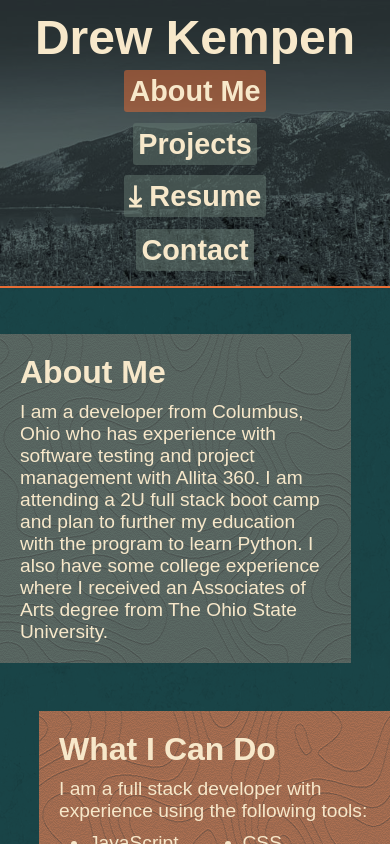
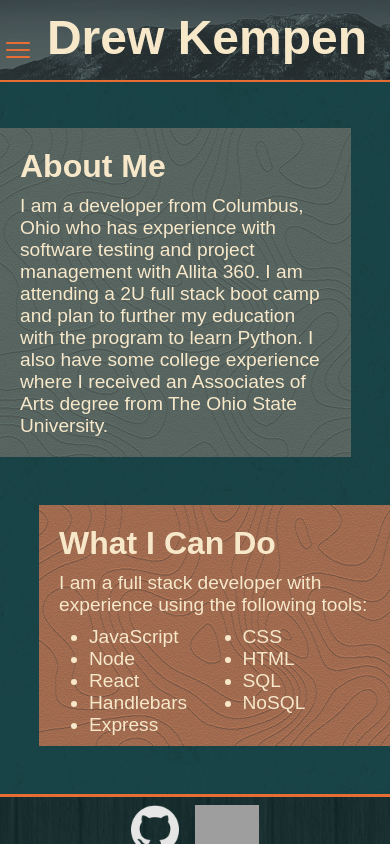
Before and after one commit to dkempen98/drew-kempen-react-portfolio, a React (Create React App) app in the folder my-app/: page / in a window 390 px wide. Shown: the top 844 px of the page. Built offline with nearby package versions, Linux system fonts and the light colour scheme; grey boxes are pictures that could not be loaded; the HTML template or start-up script is replaced by a standard one.

Commit message:
Add mobile user features and hover animations for descriptions of projects

```diff
--- a/my-app/src/App.css
+++ b/my-app/src/App.css
@@ -113,6 +113,12 @@ li {
   flex-direction: row;
 }
 
+.nav-toggle {
+  display: none;
+}
+
+
+
 .nav-items{
   margin: 2rem 2rem 2rem 0;
 }
@@ -124,11 +130,31 @@ li {
   text-decoration: none;
   font-size: 1.5em;
   font-weight: bold;
+  position: relative;
+  z-index: 1;
 }
 
-.nav-text:hover{
+.nav-text::after {
+  content: '';
+  position: absolute;
+  top: 0;
+  left: 0;
+  border-radius: 3px;
+  width: 100%;
+  height: 100%;
   background-color: var(--color-two);
+
+  z-index: -1;
+  transform: scale(0);
+  transform-origin: bottom right;
+  transition: transform 250ms;
 }
+
+.nav-text:hover::after{
+  transform: scale(1);
+  transform-origin: top left;
+}
+
 
 .current{
   background-color: var(--color-two-transparent);
@@ -219,15 +245,57 @@ footer {
   border-radius: 10px;
 }
 
+.image-container {
+  position: relative;
+}
+
 .project-image {
   width: 400px;
   height: 400px;
   box-shadow: black .5rem .5rem .6rem 0rem;
   border-radius: 10px;
+  transition: 150ms ease-in-out;
 }
 
-.project-image:hover {
+
+.image-desc {
+  position: absolute;
+  top: 0;
+  margin-top: 1.5rem;
+  z-index: 1;
+}
+.image-desc li{
+  color: transparent;
+  list-style-type: square;
+  padding-right: 1rem;
+  transition: color 100ms 75ms;
+}
+
+.image-desc::after{
+  content: '';
+  position: absolute;
+  top: -0.25rem;
+  left: 0;
+  bottom: -0.25rem;
+  width: 100%;
+  background-color: var(--color-three);
+  z-index: -1;
+
+  transform: scaleX(0);
+  transform-origin: left;
+  transition: transform 250ms ease-in-out;
+}
+
+.image-container:hover .image-desc::after{
+  transform: scaleX(1)
+}
+
+.image-container:hover .project-image {
   opacity: .4;
+}
+
+.image-container:hover .image-desc li {
+  color: var(--text-color);
 }
 
 .project-footer {
@@ -270,6 +338,8 @@ footer {
 #scroll-right:hover {
   cursor: pointer;
 }
+
+
 
 #contact-form {
   display: flex;
@@ -319,7 +389,7 @@ footer {
   background-color: #d6c9af;
 }
 
-@media (max-width:1050px) {
+@media (max-width:1100px) {
   .about-1,
   .about-2 {
     width: 90%;
@@ -333,6 +403,56 @@ footer {
     align-items: center;
   }
 
+
+  #nav-links {
+    display: none;
+  }
+
+  .nav-toggle:checked ~ #nav-links {
+    display: flex;
+  }
+
+  .nav-toggle-label {
+    position: absolute;
+    left: 0;
+    top: 0;
+    margin-left: 1rem;
+    height: 6.25rem;
+    display: flex;
+    align-items: center;
+  }
+
+  .nav-toggle-label span,
+  .nav-toggle-label span::before,
+  .nav-toggle-label span::after {
+    display: block;
+    background: var(--color-two);
+    height: 2px;
+    width: 1.5rem;
+    border-radius: 2px;
+    position: relative;
+
+  }
+
+  .nav-toggle-label span::before,
+  .nav-toggle-label span::after {
+    content: '';
+    position: absolute;
+  }
+
+  .nav-toggle-label span::before {
+    bottom: 7px;
+  }
+
+  .nav-toggle-label span::after {
+    top: 7px;
+  }
+
+  .nav-toggle:checked ~ #nav-links .nav-items .nav-text{
+    opacity: 1;
+    transition: opacity 150ms ease-in-out;
+  }
+
   #mtn-logo {
     display: none;
   }
@@ -342,12 +462,15 @@ footer {
   }
 }
 
-@media (max-width:600px) {
+@media (max-width:650px) {
   .project-image,
   .carousel-item {
     height: 250px;
     width: 250px;
     scroll-snap-align: start;
+  }
+  .nav-toggle-label {
+    margin-left: .4rem;
   }
   #carousel-container {
     min-height: 350px;
@@ -360,7 +483,7 @@ footer {
     margin: 0 0 5% 0;
   }
   #nav-title {
-    margin: 0 0 0 0;
+    margin: 0 0 0 1.5rem;
   }
   #nav-links {
     flex-direction: column;
--- a/my-app/src/components/NavItems.js
+++ b/my-app/src/components/NavItems.js
@@ -1,4 +1,4 @@
-import React, { useState } from 'react';
+import React from 'react';
 import logo from '../images/mtn-logo.png'
 import resume from './directory/drew-kempen-resume.pdf'
 
@@ -6,11 +6,15 @@ import resume from './directory/drew-kempen-resume.pdf'
 
 function NavList({ currentPage, changePage }) {
     return (
-            <div className="nav-container">
+            <nav className="nav-container">
                 <header id='nav-title'>
                     <img src={logo} alt='mountain logo' id='mtn-logo'></img>
                     <h1 id='title'>Drew Kempen</h1>
                 </header>
+                <input type={'checkbox'} class='nav-toggle' id='nav-toggle'></input>
+                <label for="nav-toggle" className='nav-toggle-label'>
+                    <span></span>
+                </label>
                 <ul id='nav-links'>
                     <li className="nav-items">
                         <a
@@ -45,8 +49,7 @@ function NavList({ currentPage, changePage }) {
                         </a>
                     </li>
                 </ul>
-            </div>
-
+            </nav>
       );
 }
 
--- a/my-app/src/components/pages/Projects.js
+++ b/my-app/src/components/pages/Projects.js
@@ -23,9 +23,17 @@ export default function Projects() {
                 <button id='scroll-left' onClick={moveLeft}>&#8610;</button>
                 <ul id='carousel'>
                     <li className='carousel-item'>
+                        <div className='image-container'>
                             <a href='https://github.com/G3TSN1P3D/glowing-broccoli' target={'_blank'}>
                                 <img className='project-image' src={slugger} alt='Baseball Base Logo'></img>
                             </a>
+                            <ul className='image-desc'>
+                                <li>MERN</li>
+                                <li>React</li>
+                                <li>MongoDB</li>
+                                <li>Apollo</li>
+                            </ul>
+                        </div>
                         <div className='project-footer'>
                             Stat Tracker
                             <a href='https://github.com/G3TSN1P3D/glowing-broccoli' target={'_blank'}>
@@ -34,11 +42,16 @@ export default function Projects() {
                         </div>
                     </li>
                     <li className='carousel-item'>
+                        <div className='image-container'>
                             <a href='https://congenial-potatoes.herokuapp.com/login' target={'_blank'}>
-                            <img className='project-image' src={bugTracker} alt='Bug Logo'>
-
-                            </img>
+                                <img className='project-image' src={bugTracker} alt='Bug Logo'></img>
+                                <ul className='image-desc'>
+                                    <li>SQL</li>
+                                    <li>Handlebars</li>
+                                    <li>Express</li>
+                                </ul>
                             </a>
+                        </div>
                         <div className='project-footer'>
                             Bug Tracker
                             <a href='https://github.com/IvanGoya/congenial-potato' target={'_blank'}>
@@ -47,9 +60,15 @@ export default function Projects() {
                         </div>
                     </li>
                     <li className='carousel-item'>
+                        <div className='image-container'>
                             <a href='https://dkempen98.github.io/weather-watcher/' target={'_blank'}>
                                 <img className='project-image' src={weather} alt='Weather Logo'></img>
+                                <ul className='image-desc'>
+                                    <li>API</li>
+                                    <li>Local Storage</li>
+                                </ul>
                             </a>
+                        </div>
                         <div className='project-footer'>
                             Weather Watcher
                             <a href='https://github.com/dkempen98/weather-watcher' target={'_blank'}>
@@ -58,9 +77,15 @@ export default function Projects() {
                         </div>
                     </li>
                     <li className='carousel-item'>
+                        <div className='image-container'>
                             <a href='https://dkempen98.github.io/Fully-Random-Password-Generator/' target={'_blank'}>
                                 <img className='project-image' src={lock} alt='Lock Logo'></img>
+                                <ul className='image-desc'>
+                                    <li>JavaScript</li>
+                                    <li>Input Validation</li>
+                                </ul>
                             </a>
+                        </div>
                         <div className='project-footer'>
                             Password Generator
                             <a href='https://github.com/dkempen98/Fully-Random-Password-Generator' target={'_blank'}>
@@ -69,21 +94,33 @@ export default function Projects() {
                         </div>
                     </li>
                     <li className='carousel-item'>
+                        <div className='image-container'>
                             <a href='https://github.com/dkempen98/inline-company-database' target={'_blank'}>
                                 <img className='project-image' src={inlineDb} alt='SQL Diagram Logo'></img>
+                                <ul className='image-desc'>
+                                    <li>SQL</li>
+                                    <li>Node</li>
+                                </ul>
                             </a>
+                        </div>
                         <div className='project-footer'>
                             SQL Retail Inline Retail Database
                             <a href='https://github.com/dkempen98/inline-company-database' target={'_blank'}>
                                 <img className='git-logo' src={git}></img>
                             </a>
                         </div>
-
                     </li>
                     <li className='carousel-item'>
+                        <div className='image-container'>
                             <a href='https://github.com/dkempen98/mongo-social' target={'_blank'}>
                                 <img className='project-image' src={mongoSocial} alt='Generic Social Media Logo'></img>
+                                <ul className='image-desc'>
+                                    <li>NoSQL</li>
+                                    <li>MongoDB</li>
+                                    <li>Mongoose</li>
+                                </ul>
                             </a>
+                        </div>
                             <div className='project-footer'>
                                 Social Media NoSQL Database
                                 <a href='https://github.com/dkempen98/mongo-social' target={'_blank'}>
```
Lines whose indentation alone changed are shown as unchanged.
